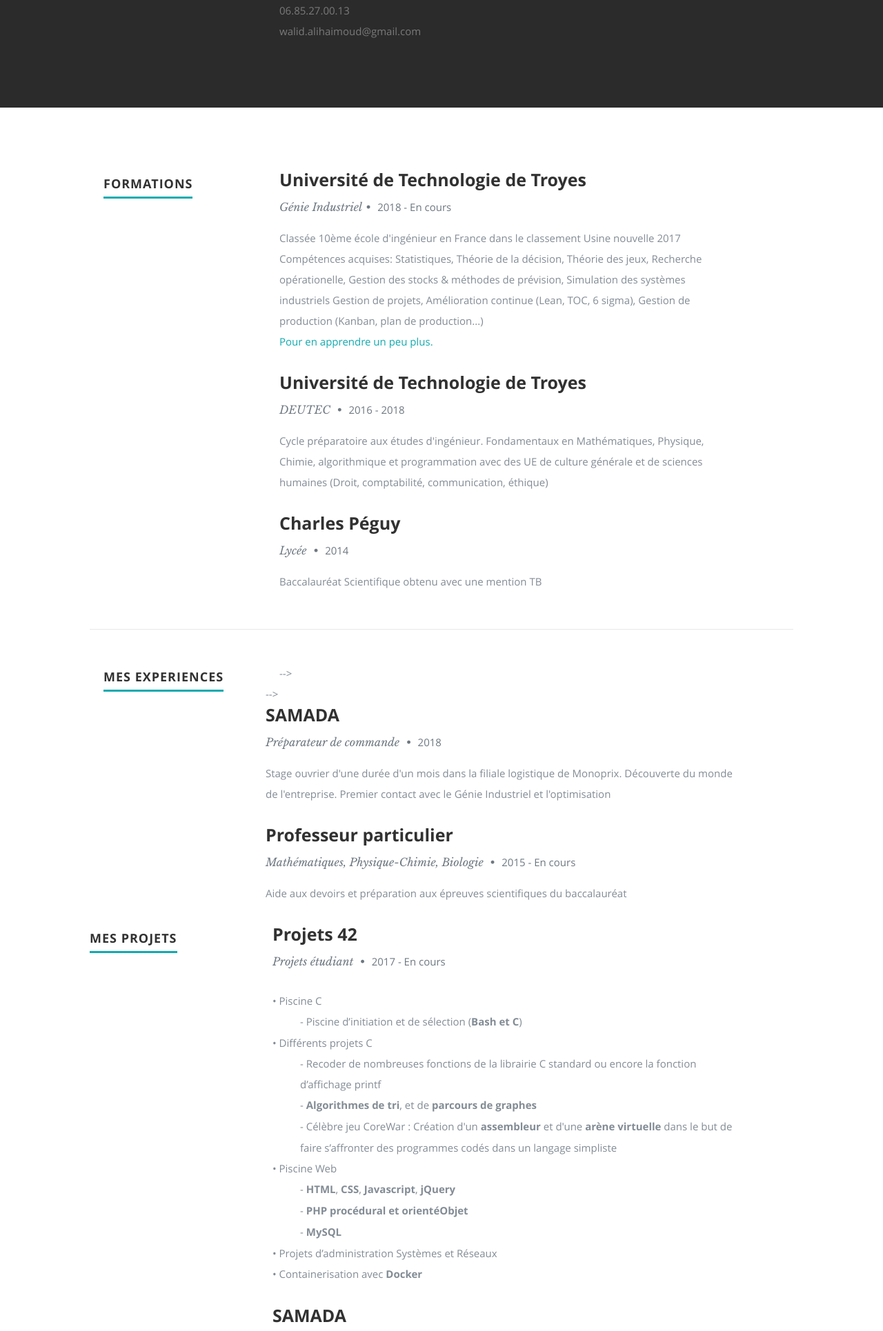
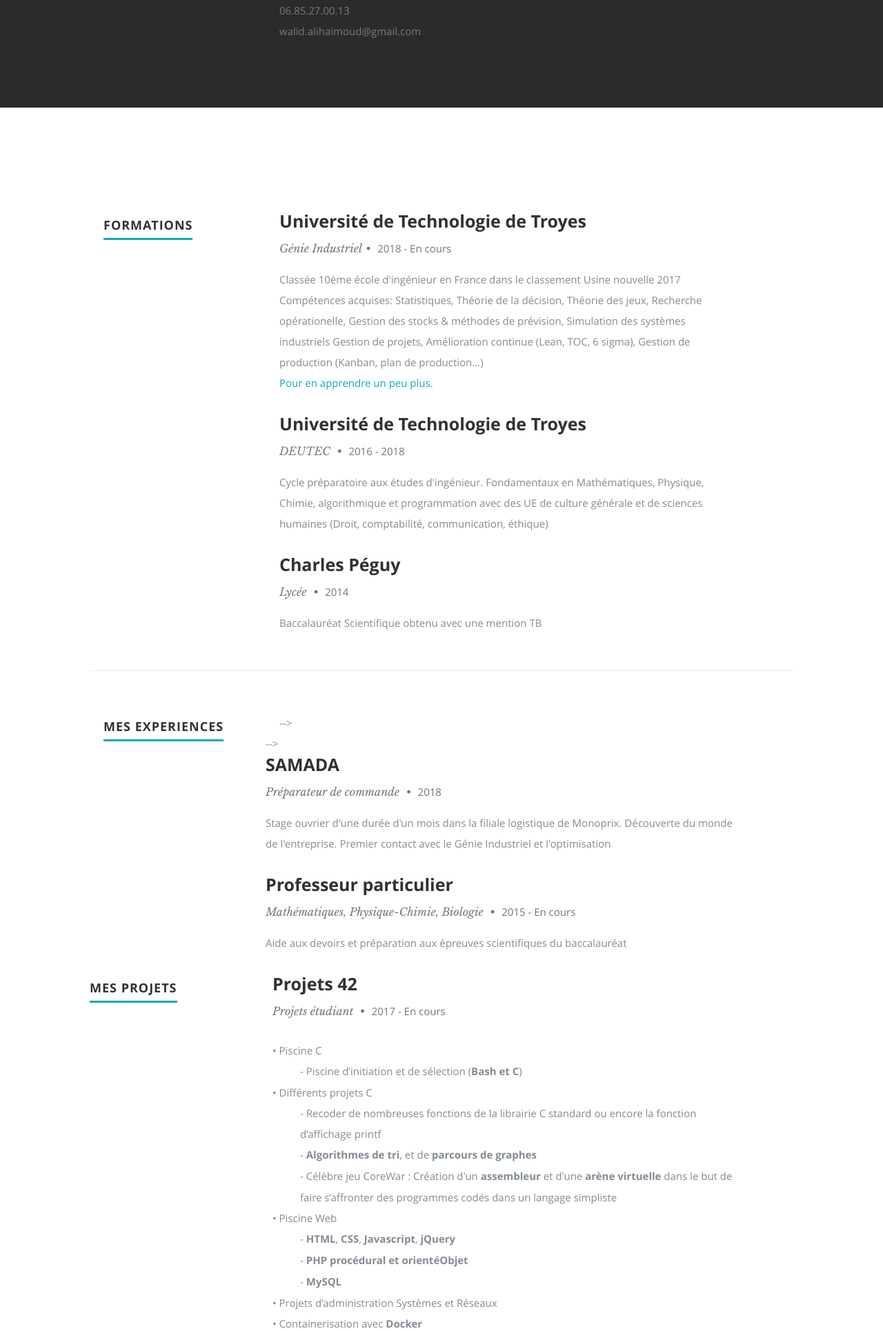
Before and after one commit to WalidAA/cv, a PHP site: page /index.html in a window 1280 px wide. Shown: the part 1280-3210 px from the top of the page at 69% size. Run offline with PHP 8.4, Linux system fonts and the light colour scheme; some libraries are stand-ins or nearby versions.

Commit message:
test formation

```diff
--- a/css/layout.css
+++ b/css/layout.css
@@ -262,7 +262,7 @@ ul#nav li.current a { color: #0cc; }
 #resume .main-col { padding-right: 10%; }
 
 .education, .work , .skill {
-   margin-bottom: 48px;
+   padding-top: 60px;
    padding-bottom: 24px;
    border-bottom: 1px solid #E8E8E8;
 }
```
